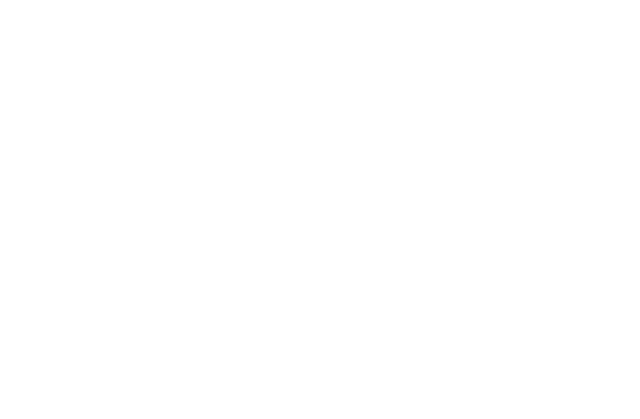
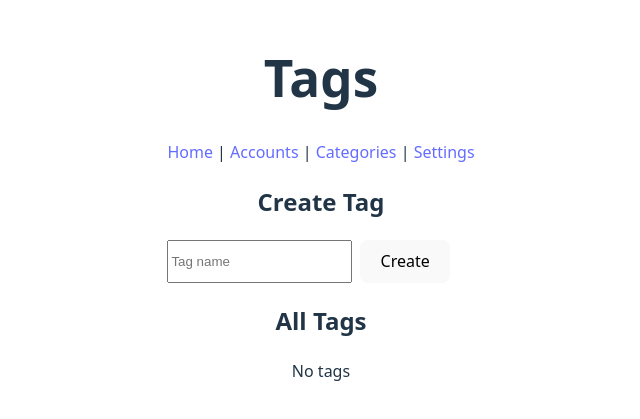
Before and after one commit to tomas2305/platito, a React (Vite) app: page /tags in a window 1280 px wide. Before the commit this address had no page. Shown: the part 193-612 px from the top of the page, without its empty margins (319-959 px from the left). Built offline with nearby package versions, Linux system fonts and the light colour scheme.

Commit message:
Add tags

```diff
--- a/src/App.tsx
+++ b/src/App.tsx
@@ -4,6 +4,7 @@
 import { SettingsPage } from './pages/SettingsPage';
 import { AccountsPage } from './pages/AccountsPage';
 import { CategoriesPage } from './pages/CategoriesPage';
+import { TagsPage } from './pages/TagsPage';
 import { initializeSettings } from './stores/settingsStore';
 import { ensureDefaultCategories } from './stores/categoriesStore';
 import './App.css';
@@ -21,6 +22,7 @@
         <Route path="/settings" element={<SettingsPage />} />
         <Route path="/accounts" element={<AccountsPage />} />
         <Route path="/categories" element={<CategoriesPage />} />
+        <Route path="/tags" element={<TagsPage />} />
       </Routes>
     </BrowserRouter>
   );
--- a/src/pages/AccountsPage.tsx
+++ b/src/pages/AccountsPage.tsx
@@ -92,6 +92,8 @@
         <Link to="/">Home</Link>
         {' | '}
         <Link to="/categories">Categories</Link>
+        {' | '}
+        <Link to="/tags">Tags</Link>
         {' | '}
         <Link to="/settings">Settings</Link>
       </nav>
--- a/src/pages/CategoriesPage.tsx
+++ b/src/pages/CategoriesPage.tsx
@@ -128,6 +128,8 @@
         {' | '}
         <Link to="/accounts">Accounts</Link>
         {' | '}
+        <Link to="/tags">Tags</Link>
+        {' | '}
         <Link to="/settings">Settings</Link>
       </nav>
 
--- a/src/pages/HomePage.tsx
+++ b/src/pages/HomePage.tsx
@@ -61,6 +61,8 @@
         {' | '}
         <Link to="/categories">Categories</Link>
         {' | '}
+        <Link to="/tags">Tags</Link>
+        {' | '}
         <Link to="/settings">Settings</Link>
       </nav>
       <main>
--- a/src/pages/SettingsPage.tsx
+++ b/src/pages/SettingsPage.tsx
@@ -120,7 +120,11 @@
       <nav>
         <Link to="/">Home</Link>
         {' | '}
+        <Link to="/accounts">Accounts</Link>
+        {' | '}
         <Link to="/categories">Categories</Link>
+        {' | '}
+        <Link to="/tags">Tags</Link>
       </nav>
 
       <section>
--- /dev/null
+++ b/src/pages/TagsPage.tsx
@@ -0,0 +1,147 @@
+import { useEffect, useState } from 'react';
+import { Link } from 'react-router-dom';
+import type { Tag } from '../types';
+import {
+  createTag,
+  deleteTag,
+  getAllTags,
+  updateTag,
+} from '../stores/tagsStore';
+
+interface TagFormState {
+  id?: number;
+  name: string;
+}
+
+const initialFormState: TagFormState = {
+  name: '',
+};
+
+export const TagsPage = () => {
+  const [tags, setTags] = useState<Tag[]>([]);
+  const [form, setForm] = useState<TagFormState>(initialFormState);
+  const [error, setError] = useState<string | null>(null);
+  const [loading, setLoading] = useState(true);
+
+  const loadTags = async () => {
+    const data = await getAllTags();
+    setTags(data);
+    setLoading(false);
+  };
+
+  useEffect(() => {
+    let mounted = true;
+
+    const run = async () => {
+      const data = await getAllTags();
+      if (!mounted) return;
+      setTags(data);
+      setLoading(false);
+    };
+
+    void run();
+
+    return () => {
+      mounted = false;
+    };
+  }, []);
+
+  const handleSubmit = async (e: React.FormEvent) => {
+    e.preventDefault();
+    setError(null);
+
+    try {
+      if (form.id) {
+        await updateTag(form.id, {
+          name: form.name,
+        });
+      } else {
+        await createTag({
+          name: form.name,
+        });
+      }
+      setForm(initialFormState);
+      await loadTags();
+    } catch (err) {
+      setError(err instanceof Error ? err.message : 'Error saving tag');
+    }
+  };
+
+  const handleEdit = (tag: Tag) => {
+    setForm(tag);
+    setError(null);
+  };
+
+  const handleDelete = async (id?: number) => {
+    if (!id) return;
+    const confirmDelete = confirm('Delete this tag?');
+    if (!confirmDelete) return;
+    try {
+      await deleteTag(id);
+      await loadTags();
+    } catch (err) {
+      setError(err instanceof Error ? err.message : 'Error deleting tag');
+    }
+  };
+
+  const handleCancel = () => {
+    setForm(initialFormState);
+    setError(null);
+  };
+
+  if (loading) {
+    return <div>Loading...</div>;
+  }
+
+  return (
+    <div>
+      <h1>Tags</h1>
+      <nav>
+        <Link to="/">Home</Link>
+        {' | '}
+        <Link to="/accounts">Accounts</Link>
+        {' | '}
+        <Link to="/categories">Categories</Link>
+        {' | '}
+        <Link to="/settings">Settings</Link>
+      </nav>
+
+      <section style={{ marginTop: '16px', marginBottom: '16px' }}>
+        <h2>{form.id ? 'Edit Tag' : 'Create Tag'}</h2>
+        <form onSubmit={handleSubmit} style={{ display: 'flex', gap: '8px', flexWrap: 'wrap' }}>
+          <input
+            type="text"
+            placeholder="Tag name"
+            value={form.name}
+            onChange={(e) => setForm((prev) => ({ ...prev, name: e.target.value }))}
+            required
+          />
+          <button type="submit">{form.id ? 'Update' : 'Create'}</button>
+          {form.id && (
+            <button type="button" onClick={handleCancel}>
+              Cancel
+            </button>
+          )}
+        </form>
+        {error && <p style={{ color: 'red' }}>{error}</p>}
+      </section>
+
+      <section>
+        <h2>All Tags</h2>
+        {tags.length === 0 ? (
+          <p>No tags</p>
+        ) : (
+          <ul style={{ listStyle: 'none', padding: 0, margin: 0, display: 'flex', flexDirection: 'column', gap: '8px' }}>
+            {tags.map((tag) => (
+              <li key={tag.id} style={{ display: 'flex', alignItems: 'center', gap: '8px' }}>
+                <span style={{ flex: 1 }}>{tag.name}</span>
+                <button type="button" onClick={() => handleEdit(tag)}>Edit</button>
+                <button type="button" onClick={() => handleDelete(tag.id)}>Delete</button>
+              </li>
+            ))}
+          </ul>
+        )}
+      </section>
+    </div>
+  );
+};
--- /dev/null
+++ b/src/stores/tagsStore.ts
@@ -0,0 +1,45 @@
+import { db } from '../db';
+import type { Tag } from '../types';
+
+const normalizeName = (name: string): string => name.trim();
+
+const isDuplicateName = async (name: string, excludeId?: number): Promise<boolean> => {
+  const normalized = normalizeName(name).toLowerCase();
+  const existing = await db.tags.toArray();
+  return existing.some((tag) => tag.id !== excludeId && tag.name.trim().toLowerCase() === normalized);
+};
+
+export const getAllTags = async (): Promise<Tag[]> => {
+  return db.tags.toArray();
+};
+
+export const createTag = async (data: Omit<Tag, 'id'>): Promise<number> => {
+  if (await isDuplicateName(data.name)) {
+    throw new Error('Tag name must be unique');
+  }
+
+  const name = normalizeName(data.name);
+  return db.tags.add({ ...data, name });
+};
+
+export const updateTag = async (id: number, patch: Partial<Omit<Tag, 'id'>>): Promise<void> => {
+  const current = await db.tags.get(id);
+  if (!current) {
+    throw new Error('Tag not found');
+  }
+
+  const nextName = normalizeName(patch.name ?? current.name);
+
+  if (await isDuplicateName(nextName, id)) {
+    throw new Error('Tag name must be unique');
+  }
+
+  await db.tags.update(id, {
+    ...patch,
+    name: nextName,
+  });
+};
+
+export const deleteTag = async (id: number): Promise<void> => {
+  await db.tags.delete(id);
+};
```
